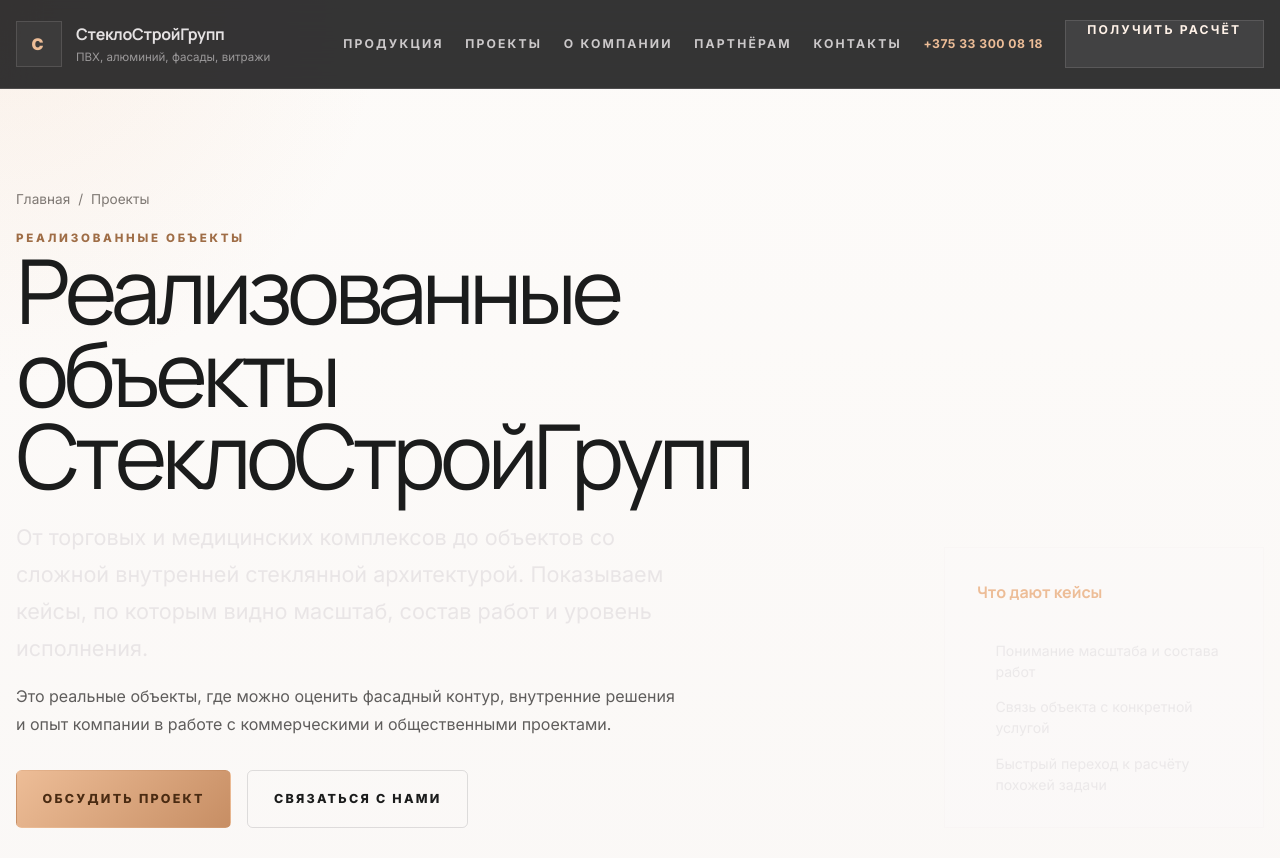
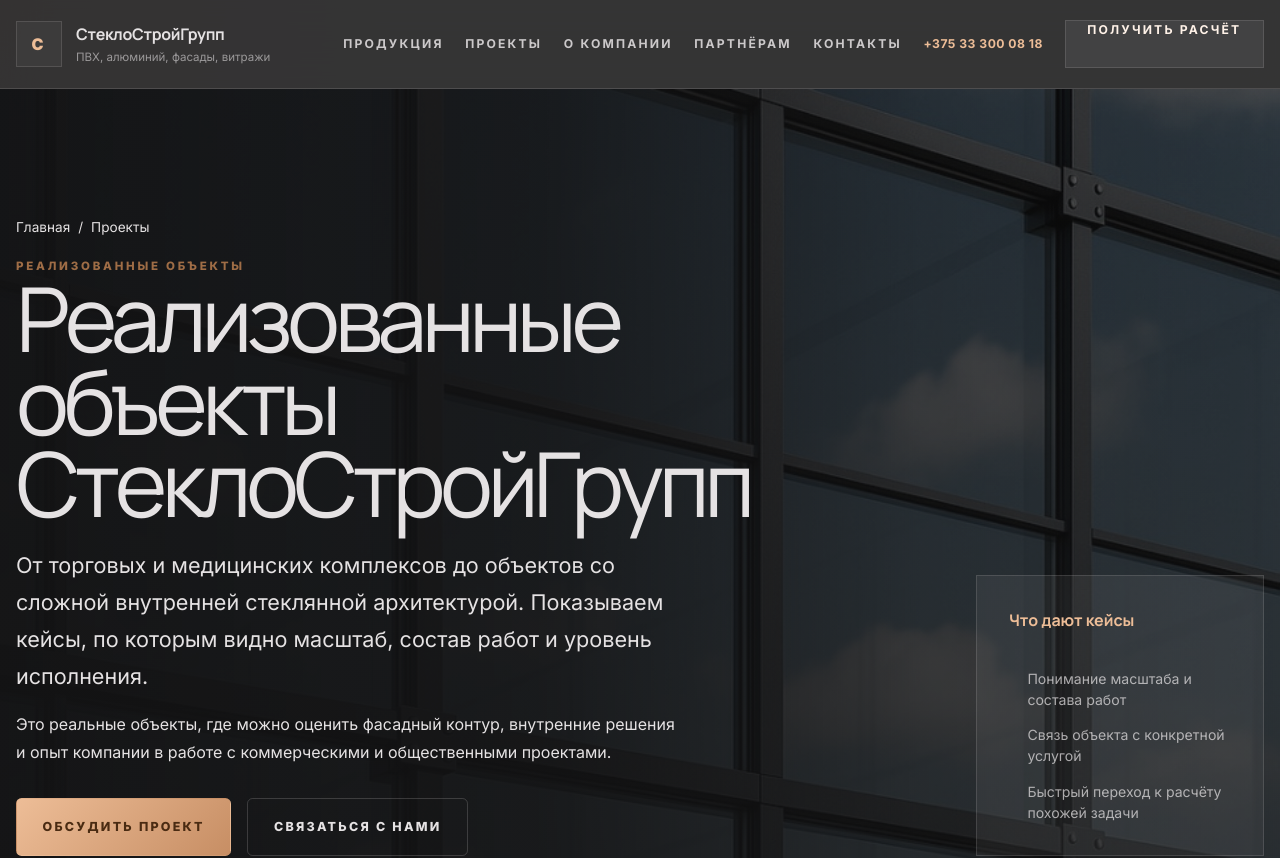
Before and after one commit to vostroslava/olega, a Next.js app: page /proekty in a window 1280 px wide. Shown: the top 858 px of the page. Built offline with nearby package versions, Linux system fonts and the light colour scheme; no server answers.

Commit message:
Polish premium layouts across key pages

```diff
--- a/app/globals.css
+++ b/app/globals.css
@@ -417,7 +417,6 @@
   font-size: 0.92rem;
 }
 
-.hero-client-strip,
 .trust-chip-strip {
   display: flex;
   flex-wrap: wrap;
@@ -425,7 +424,6 @@
   margin-top: 2rem;
 }
 
-.hero-client-strip span,
 .trust-chip-strip span {
   padding: 0.75rem 0.9rem;
   border: 1px solid rgba(229, 226, 227, 0.12);
@@ -464,6 +462,34 @@
   color: rgba(229, 226, 227, 0.72);
   font-size: 0.88rem;
   line-height: 1.5;
+}
+
+.hero-rail .card-tag,
+.page-hero-rail .card-tag,
+.page-hero-panel .card-tag {
+  color: rgba(229, 226, 227, 0.64);
+}
+
+.hero-rail a {
+  color: #fff2e8;
+  font-size: 0.78rem;
+  font-weight: 800;
+  letter-spacing: 0.16em;
+  text-transform: uppercase;
+  text-decoration: none;
+}
+
+.hero-rail .card-tag {
+  color: rgba(229, 226, 227, 0.52);
+}
+
+.hero-rail a {
+  font-size: 0.78rem;
+  font-weight: 800;
+  letter-spacing: 0.16em;
+  text-transform: uppercase;
+  text-decoration: none;
+  color: var(--accent);
 }
 
 .page-hero {
@@ -636,14 +662,15 @@
   text-decoration: none;
 }
 
-.system-mini-grid {
+.systems-list {
   grid-column: 1 / -1;
   display: grid;
-  grid-template-columns: repeat(4, minmax(0, 1fr));
+  grid-template-columns: repeat(2, minmax(0, 1fr));
   gap: 1rem;
 }
 
 .system-mini-card,
+.system-list-item,
 .trust-card,
 .reason-card,
 .partner-card,
@@ -666,6 +693,25 @@
   align-content: start;
 }
 
+.system-list-item {
+  display: grid;
+  grid-template-columns: auto minmax(0, 0.75fr) minmax(0, 1fr) auto;
+  align-items: end;
+  gap: 1rem;
+  min-height: 12rem;
+}
+
+.system-list-item > span {
+  font-size: 2rem;
+  font-weight: 900;
+  color: var(--accent-strong);
+}
+
+.system-list-copy {
+  display: grid;
+  gap: 0.5rem;
+}
+
 .editorial-band,
 .page-content-band,
 .project-overview-band,
@@ -746,6 +792,47 @@
   margin-top: 1rem;
 }
 
+.service-deliverables-shell,
+.service-application-shell {
+  display: grid;
+  grid-template-columns: minmax(0, 0.9fr) minmax(0, 1.1fr);
+  gap: 1.5rem;
+  align-items: start;
+}
+
+.service-deliverables-copy {
+  display: grid;
+  gap: 1rem;
+}
+
+.service-deliverables-list,
+.service-application-list {
+  display: grid;
+  gap: 1rem;
+}
+
+.service-deliverable-item,
+.service-application-item {
+  display: grid;
+  grid-template-columns: auto minmax(0, 1fr);
+  gap: 1rem;
+  padding: 1.6rem 1.8rem;
+  background: var(--surface-panel);
+  border: 1px solid rgba(70, 71, 74, 0.08);
+  box-shadow: var(--shadow-soft);
+}
+
+.service-deliverable-item span,
+.service-application-item span {
+  font-size: 1.5rem;
+  font-weight: 900;
+  color: var(--accent-strong);
+}
+
+.service-application-item h3 {
+  margin-bottom: 0.5rem;
+}
+
 .intro-card span,
 .reason-card span,
 .project-card-index,
@@ -775,10 +862,74 @@
   gap: 1rem;
 }
 
+.trust-proof-board {
+  display: grid;
+  gap: 1.5rem;
+  padding: 2rem;
+  background: var(--surface-contrast);
+  color: #e5e2e3;
+  box-shadow: var(--shadow-medium);
+}
+
+.trust-proof-intro {
+  display: grid;
+  gap: 0.8rem;
+}
+
+.trust-proof-intro h3,
+.trust-proof-intro p {
+  color: #e5e2e3;
+}
+
 .trust-stack {
   display: grid;
   grid-template-columns: repeat(3, minmax(0, 1fr));
   gap: 1rem;
+}
+
+.trust-stack article {
+  padding: 1.4rem;
+  background: rgba(255, 255, 255, 0.06);
+  border: 1px solid var(--line-on-dark);
+}
+
+.trust-stack article .card-tag,
+.trust-stack article p {
+  color: rgba(229, 226, 227, 0.72);
+}
+
+.trust-stack article h3 {
+  color: #f6f3f2;
+  margin: 0.45rem 0 0.7rem;
+}
+
+.reason-list {
+  display: grid;
+  gap: 0.9rem;
+}
+
+.reason-list article {
+  display: grid;
+  grid-template-columns: auto minmax(0, 1fr);
+  gap: 1rem;
+  align-items: start;
+  padding-top: 0.9rem;
+  border-top: 1px solid rgba(229, 226, 227, 0.12);
+}
+
+.reason-list article span {
+  font-size: 1.4rem;
+  font-weight: 900;
+  color: var(--accent);
+}
+
+.reason-list article h3,
+.reason-list article p {
+  color: #e5e2e3;
+}
+
+.reason-list article p {
+  margin-top: 0.4rem;
 }
 
 .trust-chip-strip span {
@@ -1036,6 +1187,7 @@
   grid-template-columns: minmax(0, 0.95fr) minmax(0, 1.05fr);
   background: var(--surface-high);
   overflow: hidden;
+  box-shadow: var(--shadow-medium);
 }
 
 .request-copy {
@@ -1070,7 +1222,9 @@
 
 .request-form {
   padding: 3rem;
-  background: var(--surface-panel);
+  background:
+    linear-gradient(180deg, rgba(237, 189, 151, 0.08) 0%, rgba(255, 255, 255, 0) 22%),
+    var(--surface-panel);
   display: grid;
   gap: 1.1rem;
 }
@@ -1096,9 +1250,8 @@
   width: 100%;
   min-height: 3.5rem;
   padding: 0 1rem;
-  border: 0;
-  border-bottom: 1px solid rgba(70, 71, 74, 0.18);
-  background: var(--surface-low);
+  border: 1px solid rgba(70, 71, 74, 0.12);
+  background: #f9f7f6;
   color: var(--text);
   font: inherit;
 }
@@ -1113,7 +1266,8 @@
 .request-form textarea:focus,
 .custom-select-trigger:focus {
   outline: none;
-  border-bottom-color: var(--accent-strong);
+  border-color: var(--accent-strong);
+  box-shadow: 0 0 0 3px rgba(237, 189, 151, 0.16);
 }
 
 .bot-field {
@@ -1234,6 +1388,49 @@
   margin-bottom: 2rem;
 }
 
+.project-proof-band {
+  background: var(--surface-contrast);
+}
+
+.project-proof-shell {
+  display: grid;
+  grid-template-columns: minmax(0, 0.92fr) minmax(0, 1.08fr);
+  gap: 1.25rem;
+  align-items: start;
+}
+
+.project-proof-copy {
+  display: grid;
+  gap: 1rem;
+}
+
+.project-proof-copy h2,
+.project-proof-copy p {
+  color: #e5e2e3;
+}
+
+.project-proof-stack {
+  display: grid;
+  grid-template-columns: repeat(3, minmax(0, 1fr));
+  gap: 1rem;
+}
+
+.project-proof-stack article {
+  padding: 1.6rem;
+  background: rgba(255, 255, 255, 0.05);
+  border: 1px solid var(--line-on-dark);
+}
+
+.project-proof-stack article h3,
+.project-proof-stack article p {
+  color: #f6f3f2;
+}
+
+.project-proof-stack article p {
+  margin-top: 0.7rem;
+  color: rgba(229, 226, 227, 0.74);
+}
+
 .project-navigation-links {
   display: flex;
   flex-wrap: wrap;
@@ -1321,6 +1518,8 @@
 .footer-brand {
   display: grid;
   gap: 1rem;
+  padding-right: 2rem;
+  border-right: 1px solid var(--line-on-dark);
 }
 
 .footer-brand h2,
@@ -1451,7 +1650,8 @@
   .summary-grid,
   .editorial-grid,
   .trust-stack,
-  .system-mini-grid {
+  .systems-list,
+  .project-proof-stack {
     grid-template-columns: repeat(2, minmax(0, 1fr));
   }
 
@@ -1460,6 +1660,11 @@
     grid-template-columns: repeat(2, minmax(0, 1fr));
   }
 
+  .service-deliverables-shell,
+  .service-application-shell {
+    grid-template-columns: 1fr;
+  }
+
   .object-row {
     grid-template-columns: 1fr;
   }
@@ -1483,12 +1688,13 @@
   }
 
   .site-nav {
-    position: absolute;
-    top: calc(100% + 0.5rem);
+    position: fixed;
+    top: 5.5rem;
     left: 1rem;
     right: 1rem;
     display: none;
-    padding: 1rem;
+    padding: 1.1rem;
+    gap: 1rem;
     background: rgba(19, 19, 20, 0.96);
     border: 1px solid var(--line-on-dark);
     box-shadow: var(--shadow-medium);
@@ -1543,7 +1749,8 @@
   .summary-grid,
   .editorial-grid,
   .trust-stack,
-  .system-mini-grid,
+  .systems-list,
+  .project-proof-stack,
   .metrics-band,
   .project-facts-grid,
   .footer-grid {
@@ -1562,6 +1769,13 @@
     align-items: start;
   }
 
+  .footer-brand {
+    padding-right: 0;
+    padding-bottom: 1rem;
+    border-right: 0;
+    border-bottom: 1px solid var(--line-on-dark);
+  }
+
   .request-copy,
   .request-form,
   .contact-map-footer {
--- a/components/home-page.tsx
+++ b/components/home-page.tsx
@@ -9,6 +9,7 @@
   ProductsSection,
   ProjectsSection,
   RequestSection,
+  StandardsSection,
   TrustSection,
 } from "@/components/sections/home-sections";
 import { MobileCta } from "@/components/ui/mobile-cta";
@@ -26,6 +27,7 @@
         <HeroSection />
         <ProductsSection />
         <TrustSection />
+        <StandardsSection />
         <ProjectsSection />
         <ProcessSection />
         <PartnersSection />
--- a/components/projects-page.tsx
+++ b/components/projects-page.tsx
@@ -1,5 +1,6 @@
 "use client";
 
+import Image from "next/image";
 import Link from "next/link";
 import { useMemo, useState } from "react";
 import { SiteFooter } from "@/components/layout/site-footer";
@@ -15,6 +16,7 @@
 import { RevealInit } from "@/components/ui/reveal-init";
 import { PROJECTS } from "@/lib/site-data";
 import { createBreadcrumbStructuredData, createItemListStructuredData } from "@/lib/seo";
+import { assetPath } from "@/lib/site-utils";
 
 const projectFilters = [
   { key: "all", label: "Все проекты" },
@@ -50,7 +52,17 @@
       <SiteHeader />
 
       <main className="page-main">
-        <section className="page-hero section">
+        <section className="page-hero page-hero-dark section">
+          <div className="page-hero-backdrop">
+            <Image
+              src={assetPath("/assets/photos/facade-evening.jpg")}
+              alt="Коммерческий фасадный объект"
+              fill
+              priority
+              sizes="100vw"
+            />
+          </div>
+
           <div className="container page-hero-shell reveal" id="projects-hero">
             <div className="page-hero-copy">
               <div className="page-breadcrumbs">
@@ -59,7 +71,7 @@
                 <span>Проекты</span>
               </div>
 
-              <p className="eyebrow">Реализованные объекты</p>
+              <p className="section-kicker">Реализованные объекты</p>
               <h1>Реализованные объекты СтеклоСтройГрупп</h1>
               <p className="hero-lead">
                 От торговых и медицинских комплексов до объектов со сложной внутренней
@@ -81,7 +93,7 @@
               </div>
             </div>
 
-            <aside className="page-hero-panel reveal reveal-delay">
+            <aside className="page-hero-rail reveal reveal-delay">
               <strong>Что дают кейсы</strong>
               <ul className="page-highlight-list">
                 <li>Понимание масштаба и состава работ</li>
```
Also changed, not shown: components/about-page.tsx (+15 -3 lines), components/contacts-page.tsx (+15 -3 lines), components/partners-page.tsx (+15 -3 lines), components/project-page.tsx (+18 -6 lines), components/sections/home-sections.tsx (+49 -18 lines), components/service-page.tsx (+17 -11 lines), components/services-catalog-page.tsx (+15 -3 lines).
